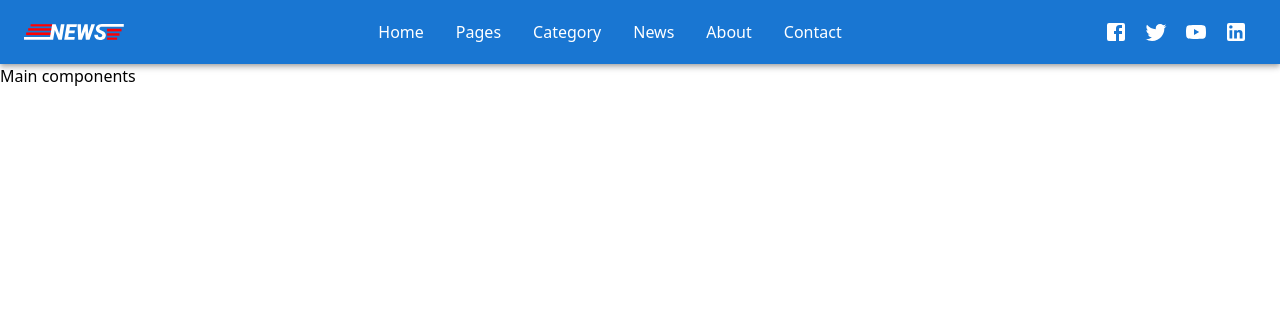
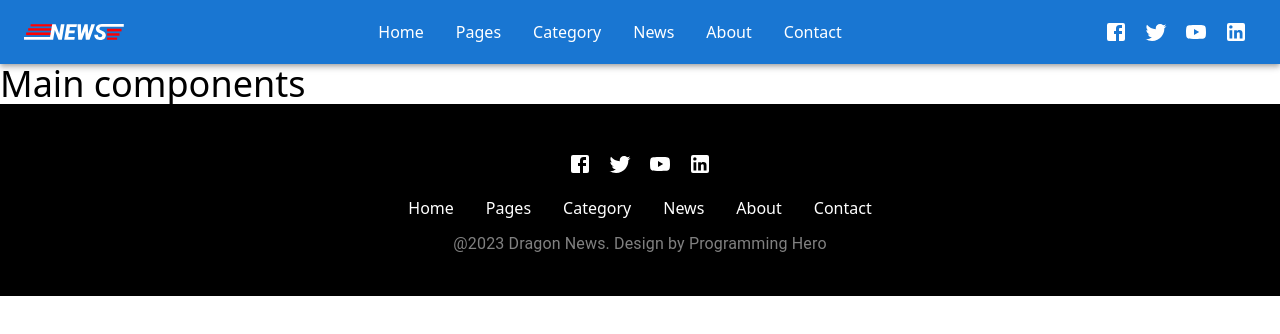
Before and after one commit to tushar-454/the-dragon-news-with-nextjs, a Next.js app: page / in a window 1280 px wide. Shown: the top 334 px of the page. Built offline with nearby package versions, Linux system fonts and the light colour scheme.

Commit message:
nextjs application the dragon news footer seciton added

```diff
--- a/src/app/layout.js
+++ b/src/app/layout.js
@@ -1,3 +1,4 @@
+import Footer from '@/components/shared/Footer';
 import Navbar from '@/components/shared/Navbar';
 import './globals.css';
 
@@ -12,6 +13,7 @@ export default function RootLayout({ children }) {
       <body>
         <Navbar />
         {children}
+        <Footer />
       </body>
     </html>
   );
--- a/src/app/page.js
+++ b/src/app/page.js
@@ -1,7 +1,7 @@
 export default function Home() {
   return (
     <div>
-      <h1>Main components</h1>
+      <h1 className='text-4xl'>Main components</h1>
     </div>
   );
 }
--- /dev/null
+++ b/src/components/shared/Footer.jsx
@@ -0,0 +1,75 @@
+import FacebookIcon from '@mui/icons-material/Facebook';
+import LinkedInIcon from '@mui/icons-material/LinkedIn';
+import TwitterIcon from '@mui/icons-material/Twitter';
+import YouTubeIcon from '@mui/icons-material/YouTube';
+import { Box, Container, IconButton, Typography } from '@mui/material';
+import Link from 'next/link';
+
+const navItems = [
+  {
+    route: 'Home',
+    path: '/',
+  },
+  {
+    route: 'Pages',
+    path: '/pages',
+  },
+  {
+    route: 'Category',
+    path: '/category',
+  },
+  {
+    route: 'News',
+    path: '/news',
+  },
+  {
+    route: 'About',
+    path: '/about',
+  },
+  {
+    route: 'Contact',
+    path: '/contact',
+  },
+];
+
+const Footer = () => {
+  return (
+    <Box className={'bg-black py-10'}>
+      <Container>
+        <Box
+          className={'w-full text-center'}
+          sx={{
+            '& svg': {
+              color: '#fff',
+            },
+          }}
+        >
+          <IconButton>
+            <FacebookIcon />
+          </IconButton>
+          <IconButton>
+            <TwitterIcon />
+          </IconButton>
+          <IconButton>
+            <YouTubeIcon />
+          </IconButton>
+          <IconButton>
+            <LinkedInIcon />
+          </IconButton>
+        </Box>
+        <Box className='w-full text-center my-3'>
+          {navItems.map((item, index) => (
+            <Link key={index} href={item.path} className='px-4 text-white'>
+              {item.route}
+            </Link>
+          ))}
+        </Box>
+        <Typography color={'gray'} textAlign={'center'}>
+          @2023 Dragon News. Design by Programming Hero
+        </Typography>
+      </Container>
+    </Box>
+  );
+};
+
+export default Footer;
```
